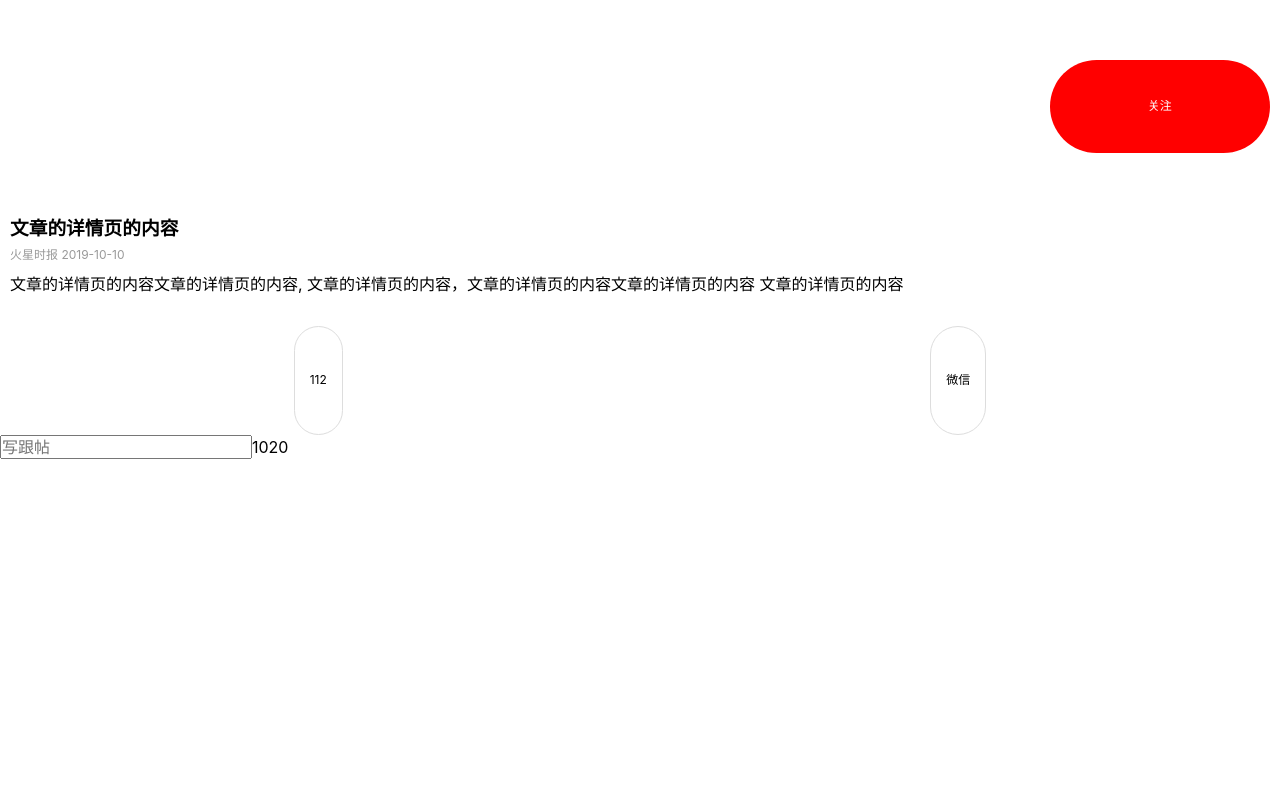
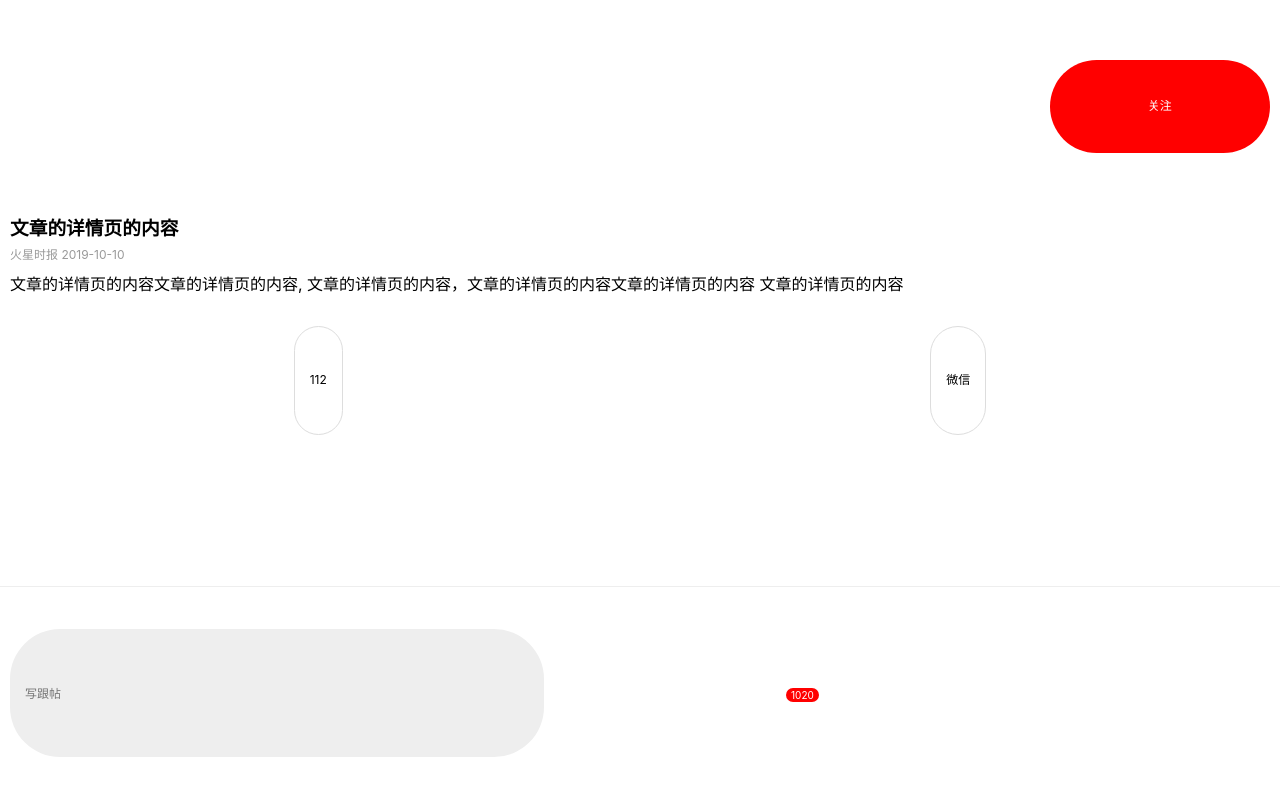
Before and after one commit to itcast-hsian/news-36, a Vue app: page /#/post_detail/1 in a window 1280 px wide. Shown: the top 796 px of the page. Built offline with nearby package versions, Linux system fonts and the light colour scheme; a small style sheet from the web is missing.

Commit message:
底部页脚评论输入框

```diff
--- a/src/components/PostFooter.vue
+++ b/src/components/PostFooter.vue
@@ -1,5 +1,7 @@
 <template>
-  <div class="footer">
+    <div class="footer-wrap">
+        <!-- 普通页脚 -->
+        <div class="footer" v-show="!isFocus">
             <input type="text" placeholder="写跟帖" @focus="handleFocus">
 
             <span class="comment">
@@ -11,19 +13,110 @@
 
             <i class="iconfont iconfenxiang"></i>
         </div>
+
+        <!-- 输入评论页脚, 这里显示隐藏必须要用v-show，原因是为了获得textare的dom元素 -->
+        <div class="footer-comment" v-show="isFocus">
+            <textarea rows="3" ref="textarea" @blur="isFocus = false" :autofocus="isFocus"></textarea>
+            <span>发送</span>
+        </div>
+    </div>
 </template>
 
 <script>
 export default {
+    data(){
+        return {
+            //  输入框是否获得焦点
+            isFocus: false
+        }
+    },
+
     methods: {
         // 获得焦点时候触发
         handleFocus(){
-
+            this.isFocus = true;
         }
     }
 }
 </script>
 
 <style scoped lang="less">
+    .footer-wrap{
+        position: fixed;
+        bottom: 0;
+        left: 0;
+        width:100%;
+        border-top:1px #eee solid;
+        padding: 0 10px;
+        box-sizing: border-box;
+    }
 
+    .footer-comment{
+        padding: 10px 0;
+        display: flex;
+        justify-content: space-between;
+        align-items: flex-end;
+
+        textarea{
+            width: 260 / 360 * 100vw;
+            background:#eee;
+            padding: 10px;
+            box-sizing: border-box;
+            border:none;
+            border-radius: 8px;
+            resize: none;
+        }
+
+        span{
+            font-size:12px;
+            background:red;
+            width: 60 / 360 * 100vw;
+            height: 26 / 360 * 100vw;
+            line-height: 26 / 360 * 100vw;
+            color:#fff;
+            text-align: center;
+            border-radius: 50px;
+        }
+    }
+
+    .footer{
+        height: 60 / 360 * 100vw;
+        display: flex;
+        justify-content: space-between;
+        align-items: center;
+        box-sizing: border-box;
+
+        input{
+            width:40%;
+            height: 36 / 360 * 100vw;
+            background: #eee;
+            border:none;
+            font-size: 12px;
+            padding:0 15px;
+            border-radius: 50px;
+        }
+
+        .comment{
+            display: block;
+            position: relative;
+
+            em{
+                position: absolute;
+                display: block;
+                background:red;
+                border-radius: 50px;
+                color:#fff;
+                padding:0 5px;
+                font-size: 10px;
+                height:14px;
+                line-height: 14px;
+                left:0;
+                top:-5px;
+            }
+        }
+
+        .iconfont{
+            font-size: 24px;
+        }
+    }
 </style>
```
Lines whose indentation alone changed are shown as unchanged.
